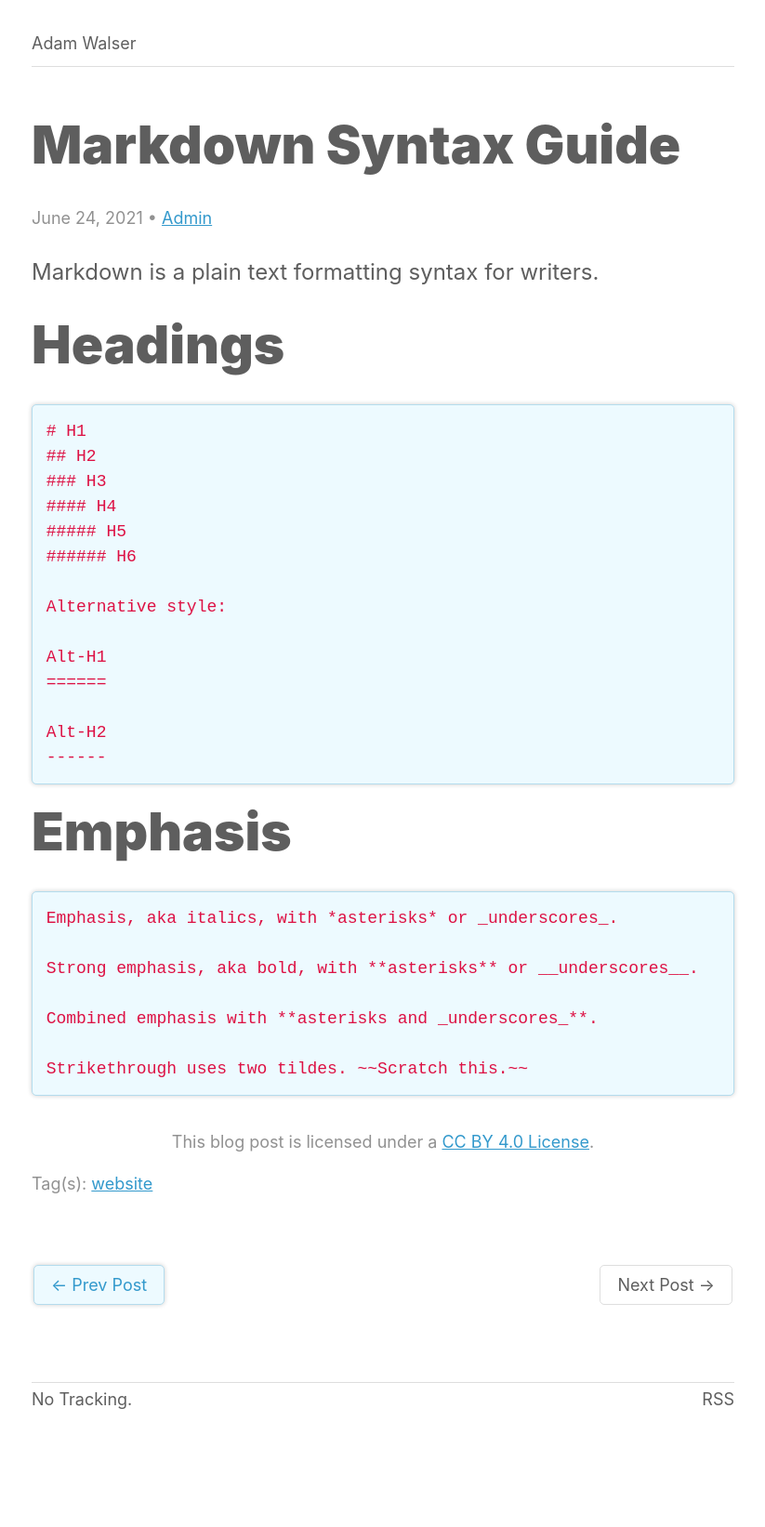
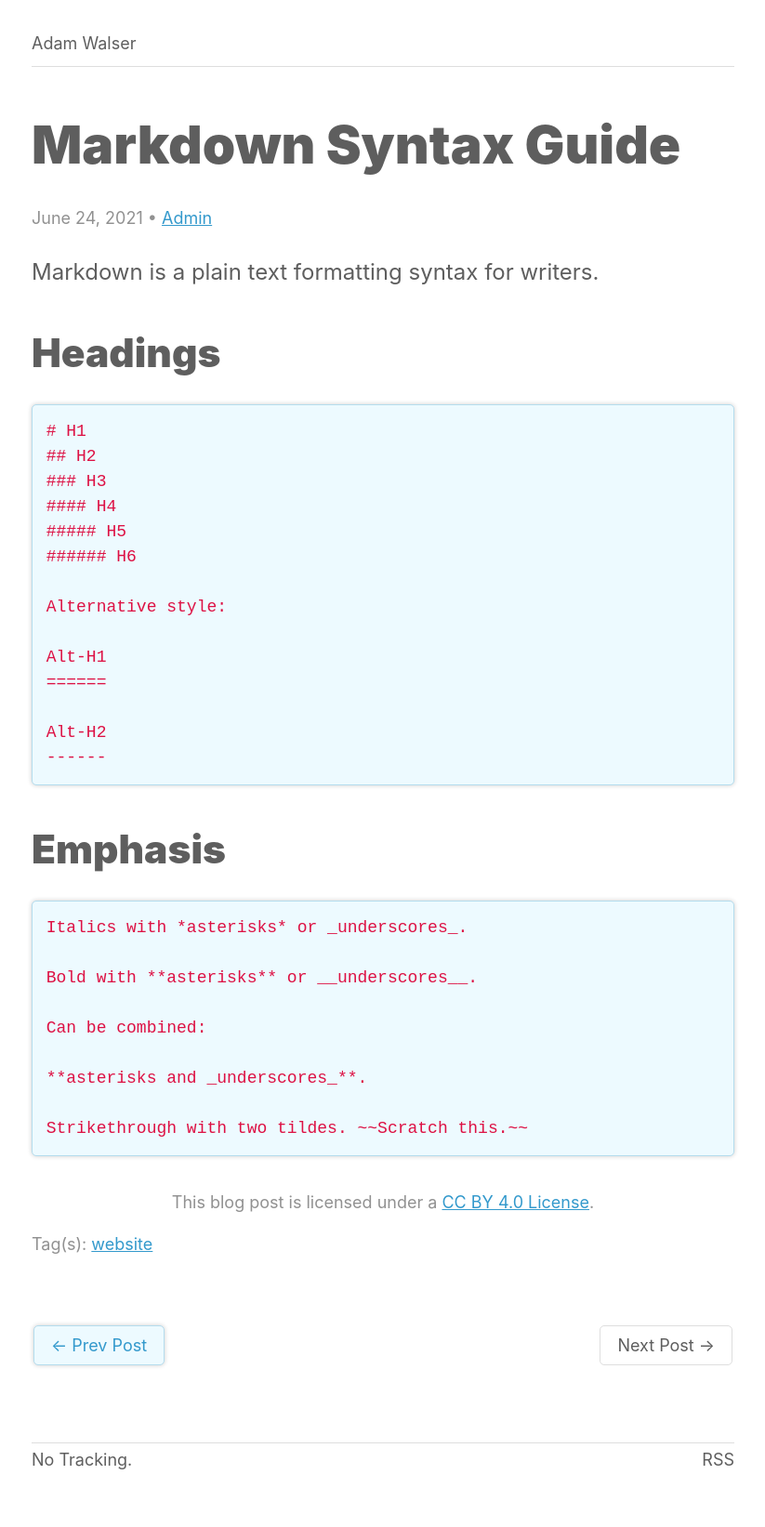
Before and after one commit to ajpwalser/ajpwalser.github.io, a Jekyll site: the page built from _posts/2021-06-24-markdown-syntax-guide.md, in a window 1280 px wide. Shown: the whole page at 93% size, without its empty margins (228-1051 px from the left). Built offline with Jekyll 4.4.1, drawn with Linux system fonts in a browser that asks for light colours; some web fonts are replaced; before the commit the page ends 1578 px from its top, so only the background shows below that.

Commit message:
Update 2021-06-24-markdown-syntax-guide.md

````diff
--- a/_posts/2021-06-24-markdown-syntax-guide.md
+++ b/_posts/2021-06-24-markdown-syntax-guide.md
@@ -8,7 +8,7 @@ date: 2021-06-24
 
 Markdown is a plain text formatting syntax for writers.<!--more-->
 
-## Headings
+### Headings
 
 ```
 # H1
@@ -27,14 +27,16 @@ Alt-H2
 ------
 ```
 
-## Emphasis
+### Emphasis
 
 ```
-Emphasis, aka italics, with *asterisks* or _underscores_.
+Italics with *asterisks* or _underscores_.
 
-Strong emphasis, aka bold, with **asterisks** or __underscores__.
+Bold with **asterisks** or __underscores__.
 
-Combined emphasis with **asterisks and _underscores_**.
+Can be combined:
 
-Strikethrough uses two tildes. ~~Scratch this.~~
+**asterisks and _underscores_**.
+
+Strikethrough with two tildes. ~~Scratch this.~~
 ```
````
